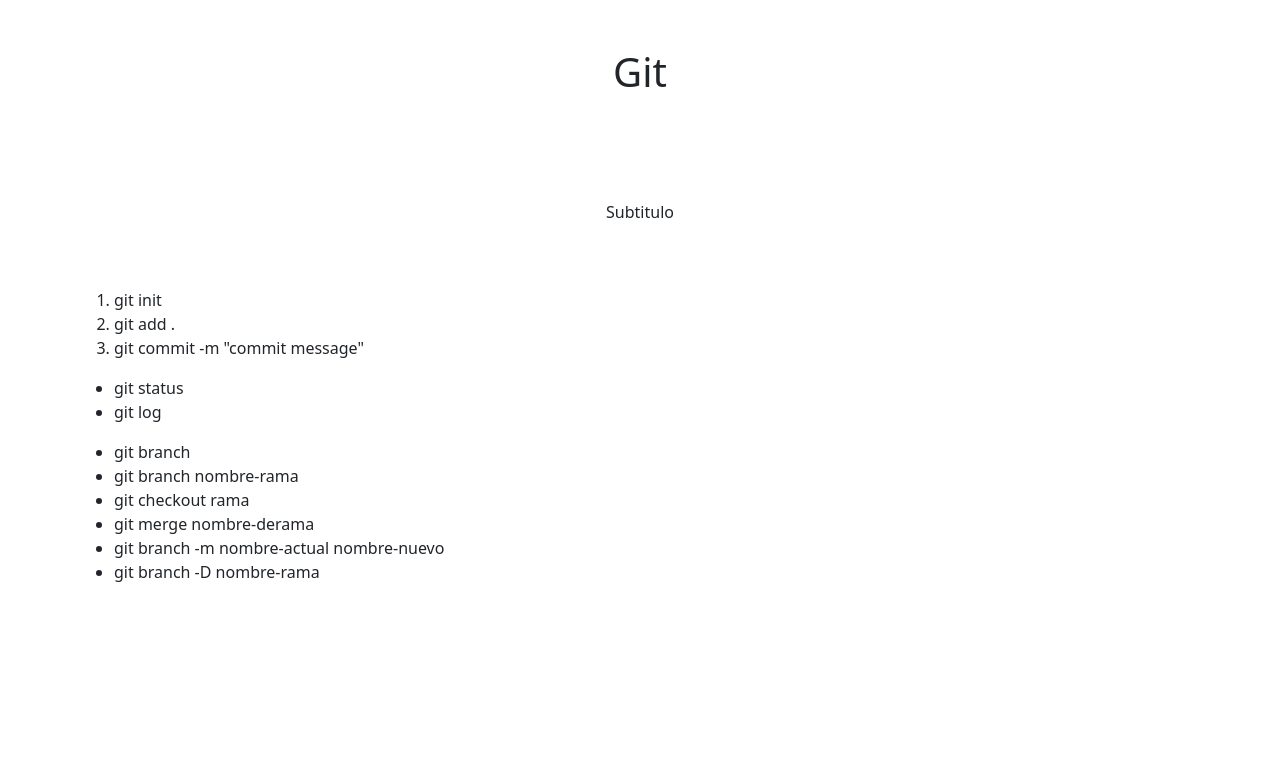
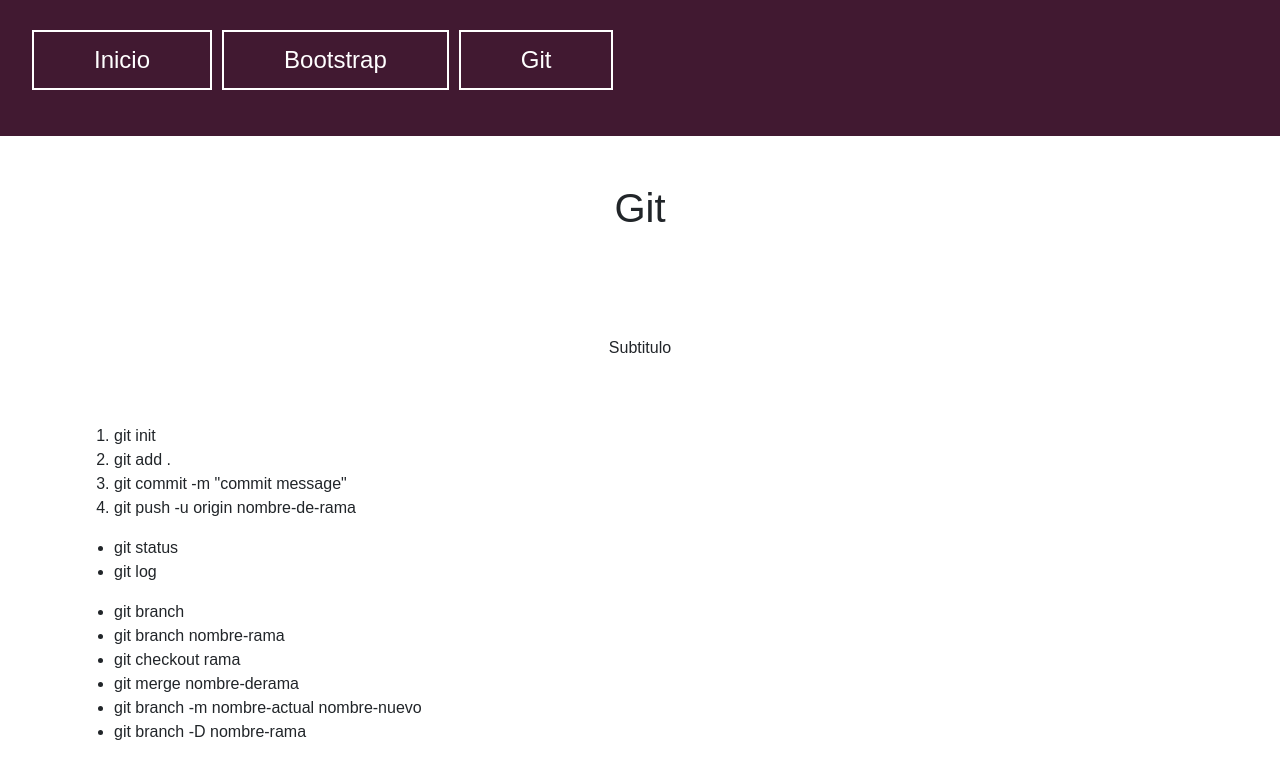
Before and after one commit to feralarcon1995/sass-49745, a plain HTML site: page pages/git.html in a window 1280 px wide. Drawn offline with nearby package versions, Linux system fonts and the light colour scheme; files that its build step writes are made by us from their sources.

Commit message:
agregue nuevos comandos y actualice los links del navbar

```diff
--- a/pages/git.html
+++ b/pages/git.html
@@ -7,11 +7,28 @@
   <!-- link de bootstrap  -->
   <link href="https://cdn.jsdelivr.net/npm/bootstrap@5.3.2/dist/css/bootstrap.min.css" rel="stylesheet"
     integrity="sha384-T3c6CoIi6uLrA9TneNEoa7RxnatzjcDSCmG1MXxSR1GAsXEV/Dwwykc2MPK8M2HN" crossorigin="anonymous">
+  <!-- Link al css -->
+  <link rel="stylesheet" href="./css/style.css">
   <title>Git</title>
 </head>
 
 <body>
-
+  <!-- navbar -->
+  <header>
+    <nav class="nav">
+      <ul class="nav-list">
+        <li class="nav-item">
+          <a href="../index.html" class="nav-link">Inicio</a>
+        </li>
+        <li>
+          <a href="bootstrap.html" class="nav-link">Bootstrap</a>
+        </li>
+        <li>
+          <a href="git.html" class="nav-link nav-btn">Git</a>
+        </li>
+      </ul>
+    </nav>
+  </header>
   <section class="container">
     <h1 class="p-5 text-center ">Git</h1>
     <p class="p-5 text-center ">Subtitulo</p>
@@ -19,6 +36,7 @@
       <li>git init</li>
       <li>git add .</li>
       <li>git commit -m "commit message"</li>
+      <li>git push -u origin nombre-de-rama</li>
     </ol>
     <ul>
       <li>git status</li>
```
Also changed, not shown: index.html (+3 -3 lines).
